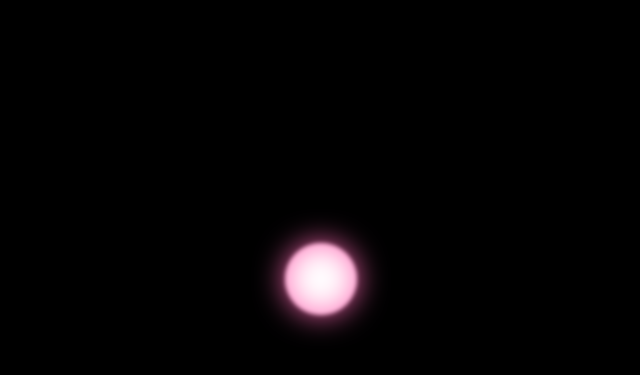
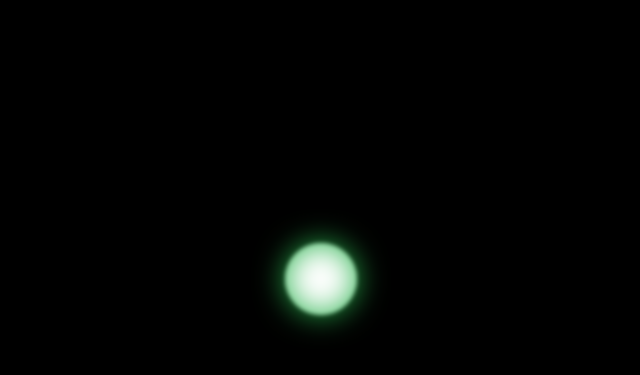
Before and after one commit to hrn0/maruino, a plain HTML site: page index.html in a window 1280 px wide. Shown: the part 75-450 px from the top of the page, without its empty margins (319-959 px from the left). Drawn offline with Linux system fonts and the light colour scheme.

Commit message:
Update index.html

```diff
--- a/index.html
+++ b/index.html
@@ -66,6 +66,8 @@
 
       var cicido = function(){
         var hw = Math.random()*60+30+tup;
+        //var op = Math.random()*10/10;
+        //cici.style.opacity = `${op}`;
         cici.style.height = `${hw}px`;
         cici.style.width = `${hw}px`;
         cici.style.transition = `0.5s`;
@@ -82,9 +84,8 @@
 
     var cicido2 = function(){
       var color = Math.random()*360;
-      cici.style.transition = `5s`;
-      cici.style.webkitFilter = `hue-rotate(${color}deg)`;
-      cici.style.webkitFilter = `blur(2px)`;
+      cici.style.transition = `9s`;
+      cici.style.webkitFilter = `hue-rotate(${color}deg) blur(2px)`;
     }
     setInterval(cicido2,2000);
 
```
